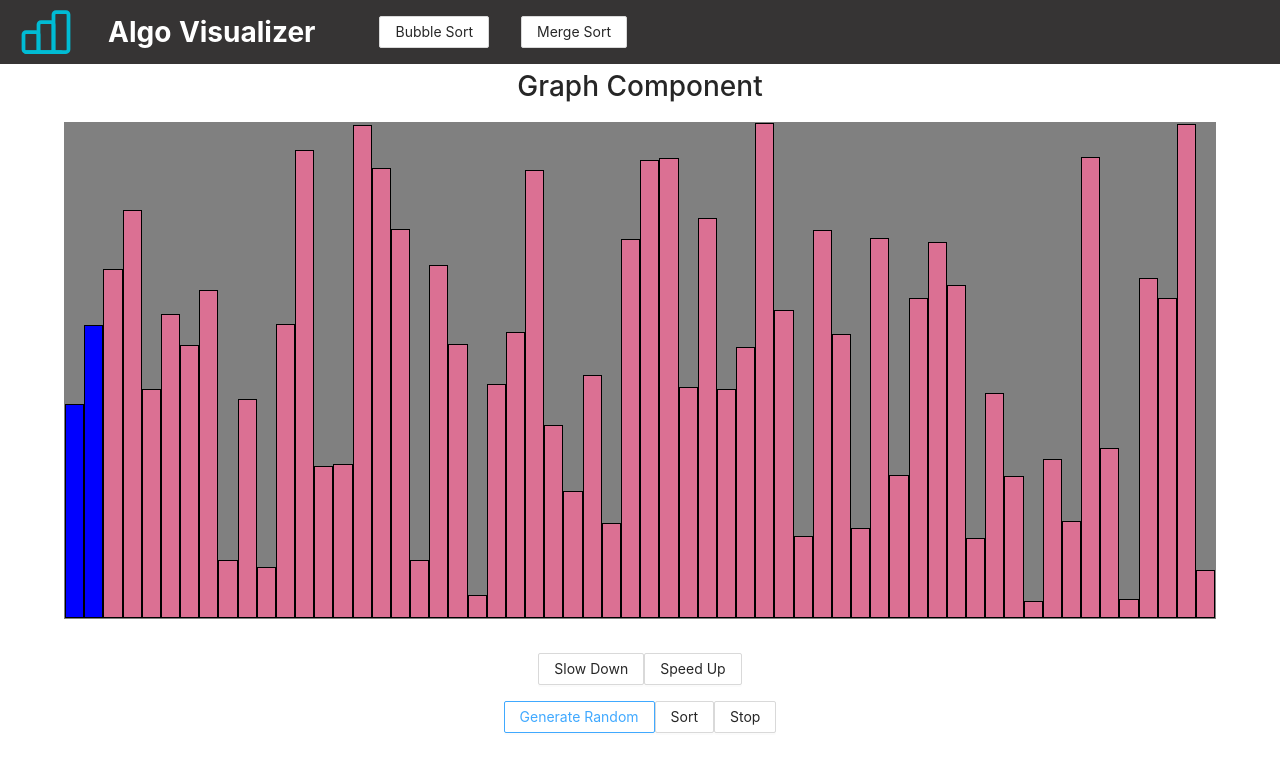
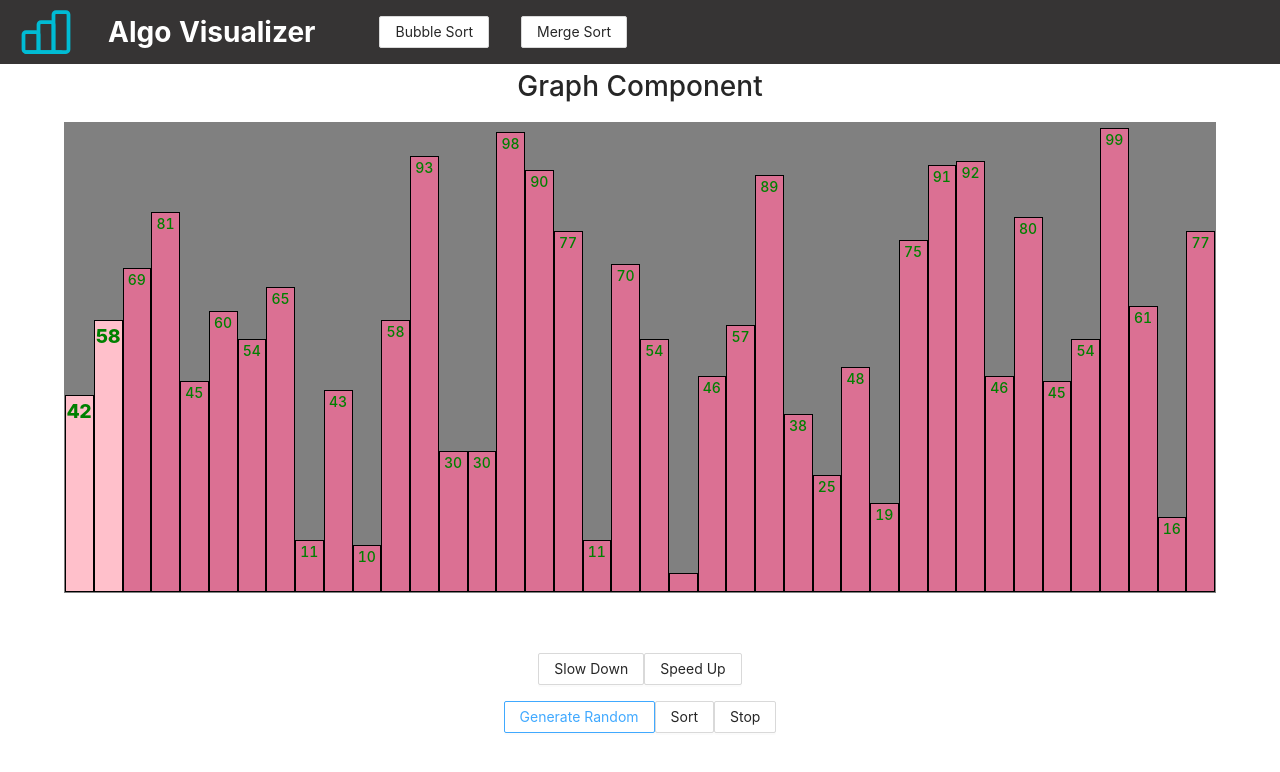
Before and after one commit to BrandonL65/algorithm-visualizing, a React (Create React App) app: page / in a window 1280 px wide. Both pictures are taken after a click on the button "Generate Random". Shown: the top 772 px of the page. Built offline with nearby package versions, Linux system fonts and the light colour scheme.

Commit message:
highlighted bars

```diff
--- a/src/components/GraphComponent/GraphComponent.module.scss
+++ b/src/components/GraphComponent/GraphComponent.module.scss
@@ -22,5 +22,19 @@
 .highlighted-mini-div {
   width: 10%;
   border: 1px solid black;
-  background-color: blue;
+  background-color: pink;
+  transition: 0.02s;
 }
+
+.height-text {
+  text-align: center;
+  color: green;
+  font-weight: 500;
+}
+
+.height-text-selected {
+  text-align: center;
+  color: green;
+  font-weight: 800;
+  font-size: 1.2rem;
+}
--- a/src/components/GraphComponent/GraphComponent.tsx
+++ b/src/components/GraphComponent/GraphComponent.tsx
@@ -8,21 +8,26 @@ const GraphComponent = observer(() => {
   const { graphHeights, loopIndex } = algoStore;
 
   let allDivs = graphHeights.map((height, idx) => {
+    let heightDisplayed = height > 5 ? height : null;
     if (idx === loopIndex || idx === loopIndex + 1) {
       return (
         <div
           key={idx}
-          style={{ height: height }}
+          style={{ height: `${height}%` }}
           className={styles["highlighted-mini-div"]}
-        ></div>
+        >
+          <p className={styles["height-text-selected"]}>{heightDisplayed}</p>
+        </div>
       );
     } else {
       return (
         <div
           key={idx}
-          style={{ height: height }}
+          style={{ height: `${height}%` }}
           className={styles["mini-div"]}
-        ></div>
+        >
+          <p className={styles["height-text"]}>{heightDisplayed}</p>
+        </div>
       );
     }
   });
--- a/src/stores/AlgoStore.ts
+++ b/src/stores/AlgoStore.ts
@@ -11,8 +11,8 @@ export default class AlgoStore {
 
   @action scrambleGraphHeights = () => {
     let newGraphHeights = this.graphHeights.slice();
-    for (let i = 0; i < 60; i++) {
-      newGraphHeights[i] = Math.floor(Math.random() * 500);
+    for (let i = 0; i < 40; i++) {
+      newGraphHeights[i] = Math.floor(Math.random() * 100);
     }
     this.graphHeights = newGraphHeights;
   };
@@ -22,7 +22,7 @@ export default class AlgoStore {
     let newGraphHeights = this.graphHeights.slice();
 
     for (let i = 0; i < newGraphHeights.length; i++) {
-      for (let j = 0; j < newGraphHeights.length - i; j++) {
+      for (let j = 0; j < newGraphHeights.length - i - 1; j++) {
         if (this.stopPressed) {
           return;
         }
@@ -31,9 +31,12 @@ export default class AlgoStore {
         let secondVal = newGraphHeights[j + 1];
         this.loopIndex = j;
         if (firstVal >= secondVal) {
+          console.log("FOUND smaller");
+          await delay(this.delaySpeed * 3);
+          newGraphHeights[j] = secondVal;
           newGraphHeights[j + 1] = firstVal;
-          newGraphHeights[j] = secondVal;
           this.graphHeights = newGraphHeights;
+          await delay(this.delaySpeed);
         }
       }
     }
```
